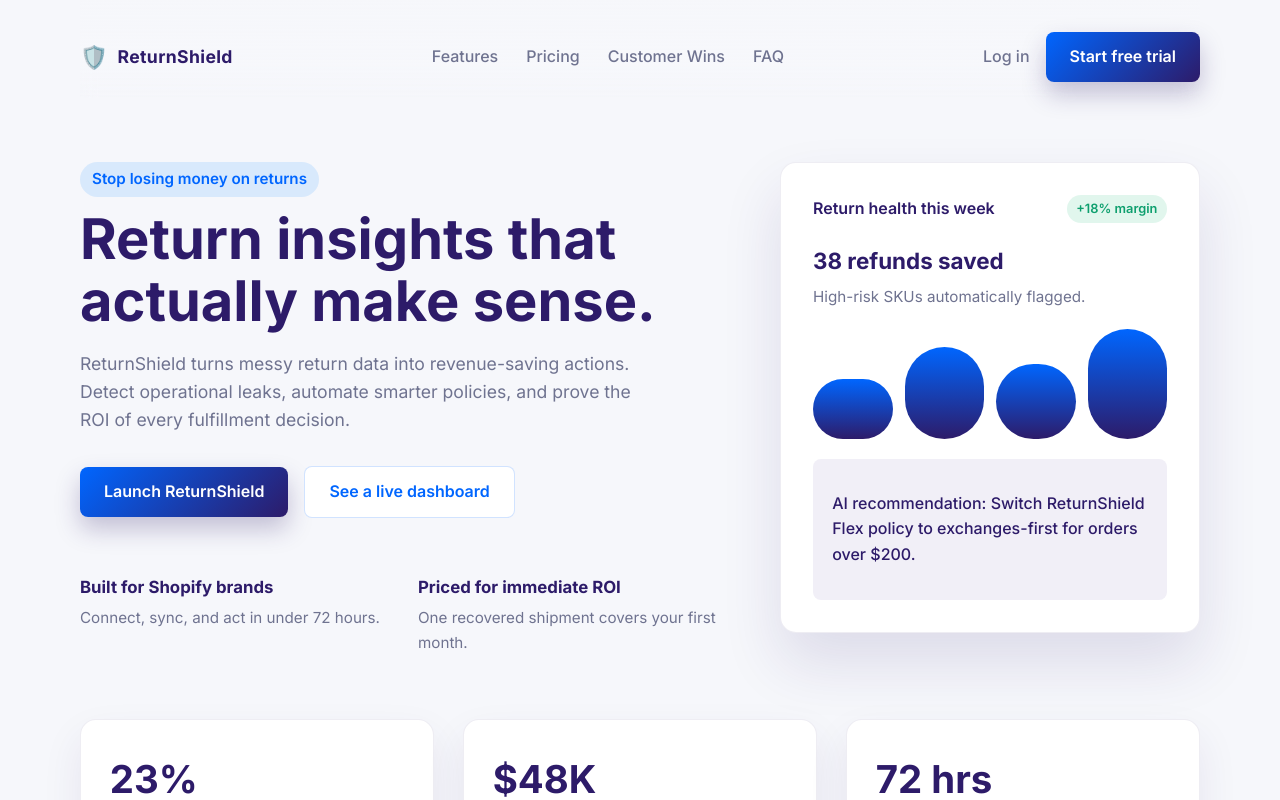
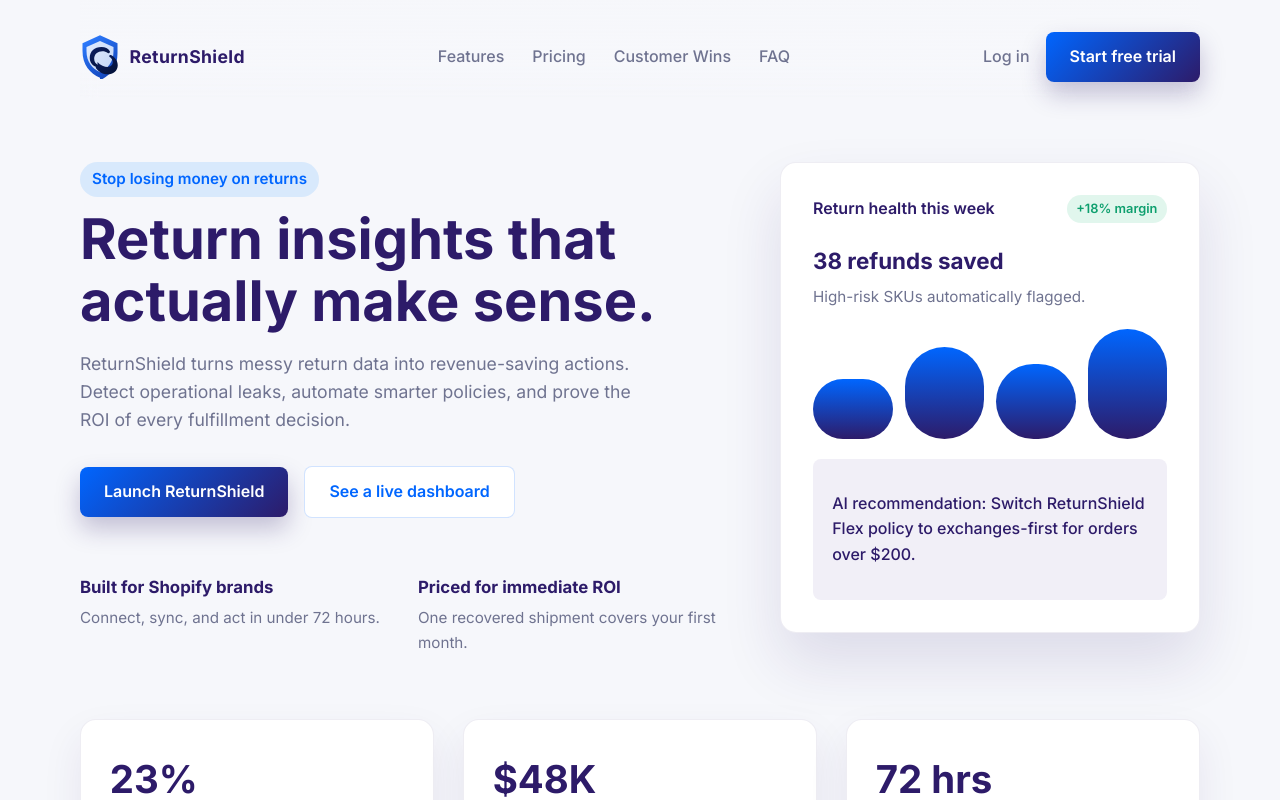
Before and after one commit to dmitriy718/ReturnShield, a React app in the folder frontend/: page / in a window 1280 px wide. Shown: the top 800 px of the page. Built offline with nearby package versions, Linux system fonts and the light colour scheme; no server answers; the HTML template or start-up script is replaced by a standard one.

Commit message:
chore(branding): replace ui logo with official mark

```diff
--- a/frontend/src/App.css
+++ b/frontend/src/App.css
@@ -25,12 +25,14 @@
   color: var(--color-primary);
 }
 
-.brand-icon {
-  font-size: 1.4rem;
+.brand-name {
+  letter-spacing: 0.02em;
 }
 
-.brand-name {
-  letter-spacing: 0.02em;
+.brand-logo {
+  width: 40px;
+  height: auto;
+  display: block;
 }
 
 .nav-links {
--- a/frontend/src/App.tsx
+++ b/frontend/src/App.tsx
@@ -1,4 +1,5 @@
 import posthog from 'posthog-js'
+import logo from './assets/logo.svg'
 import './App.css'
 
 function App() {
@@ -119,7 +120,7 @@ function App() {
     <div className="page">
       <header className="top-nav">
         <div className="brand">
-          <span className="brand-icon" aria-hidden>🛡️</span>
+          <img src={logo} alt="ReturnShield" className="brand-logo" />
           <span className="brand-name">ReturnShield</span>
         </div>
         <nav className="nav-links">
@@ -365,7 +366,7 @@ function App() {
       <footer className="footer">
         <div>
           <div className="brand">
-            <span className="brand-icon" aria-hidden>🛡️</span>
+            <img src={logo} alt="ReturnShield" className="brand-logo" />
             <span className="brand-name">ReturnShield</span>
           </div>
           <p>Premium return analytics that defend every dollar of profit.</p>
```
Also changed, not shown: frontend/src/assets/logo.svg (added), 1 other file (tests, documents, lock files or other folders).
